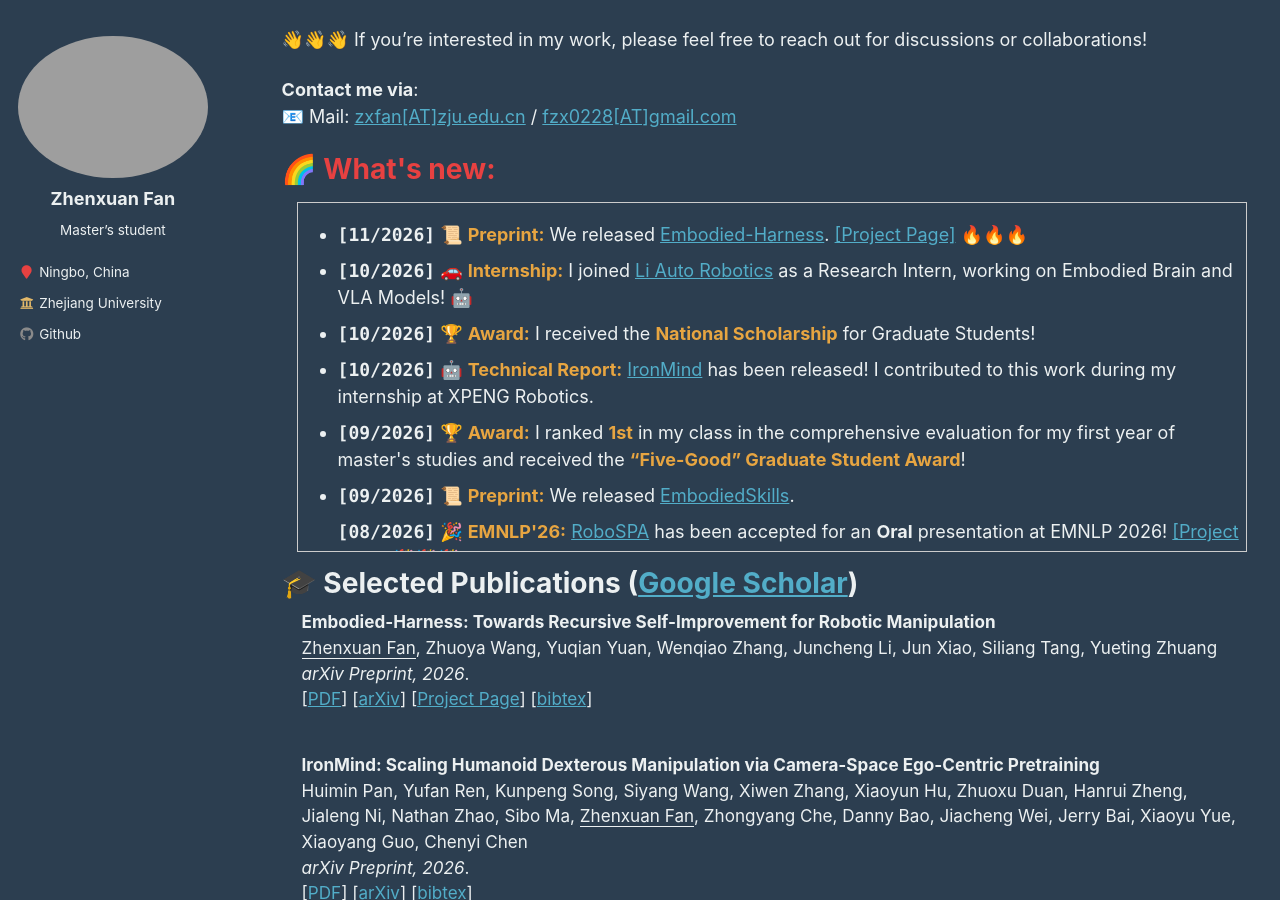
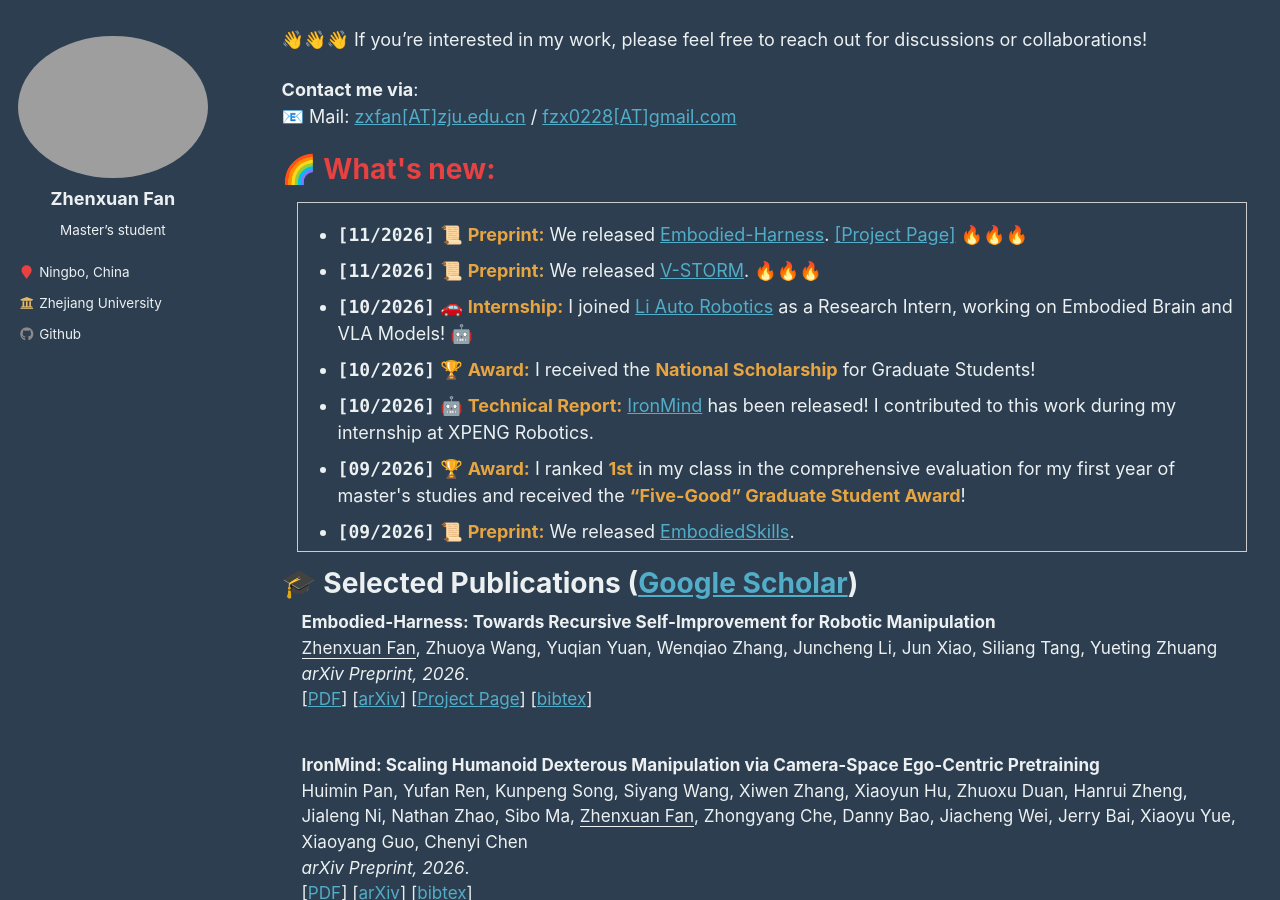
Before and after one commit to fanzhenxuan/fanzhenxuan.github.io, a Jekyll site: the page built from _pages/about.md, in a window 1280 px wide and 900 px high, scrolled down 502 px. Built offline with Jekyll 4.4.1, drawn with Linux system fonts in a browser that asks for light colours; comment, search, counter and statistics services are not loaded.

Commit message:
Update about.md

```diff
--- a/_pages/about.md
+++ b/_pages/about.md
@@ -72,13 +72,17 @@ In the past, I focused on the efficient training and inference of LLMs and MLLMs
 <div style="height: 350px; overflow: auto; border: 1px solid #ccc; margin: 15px;">
 
 <ul>
-  <li>
+<li>
   <strong style="font-family: Consolas;">[11/2026]</strong>
   📜 <b style="color: rgb(231, 165, 65);">Preprint:</b>
   We released <a href="https://arxiv.org/abs/2611.27689">Embodied-Harness</a>.
   <a href="https://embodied-harness.github.io/">[Project Page]</a> 🔥🔥🔥
 </li>
-
+<li>
+  <strong style="font-family: Consolas;">[11/2026]</strong>
+  📜 <b style="color: rgb(231, 165, 65);">Preprint:</b>
+  We released <a href="https://arxiv.org/abs/2611.09511">V-STORM</a>. 🔥🔥🔥
+</li>
   <li><strong style="font-family: Consolas;">[10/2026]</strong> 🚗 <b style="color: rgb(231, 165, 65);">Internship:</b> I joined <a href="https://machembodied.com/">Li Auto Robotics</a> as a Research Intern, working on Embodied Brain and VLA Models! 🤖</li>
   <!-- <li><strong style="font-family: Consolas;">[10/2026]</strong>  🏆 <b style="color: rgb(231, 165, 65);">Award:</b> I received the National Scholarship for Graduate Students! </li> -->
 <li>
```
